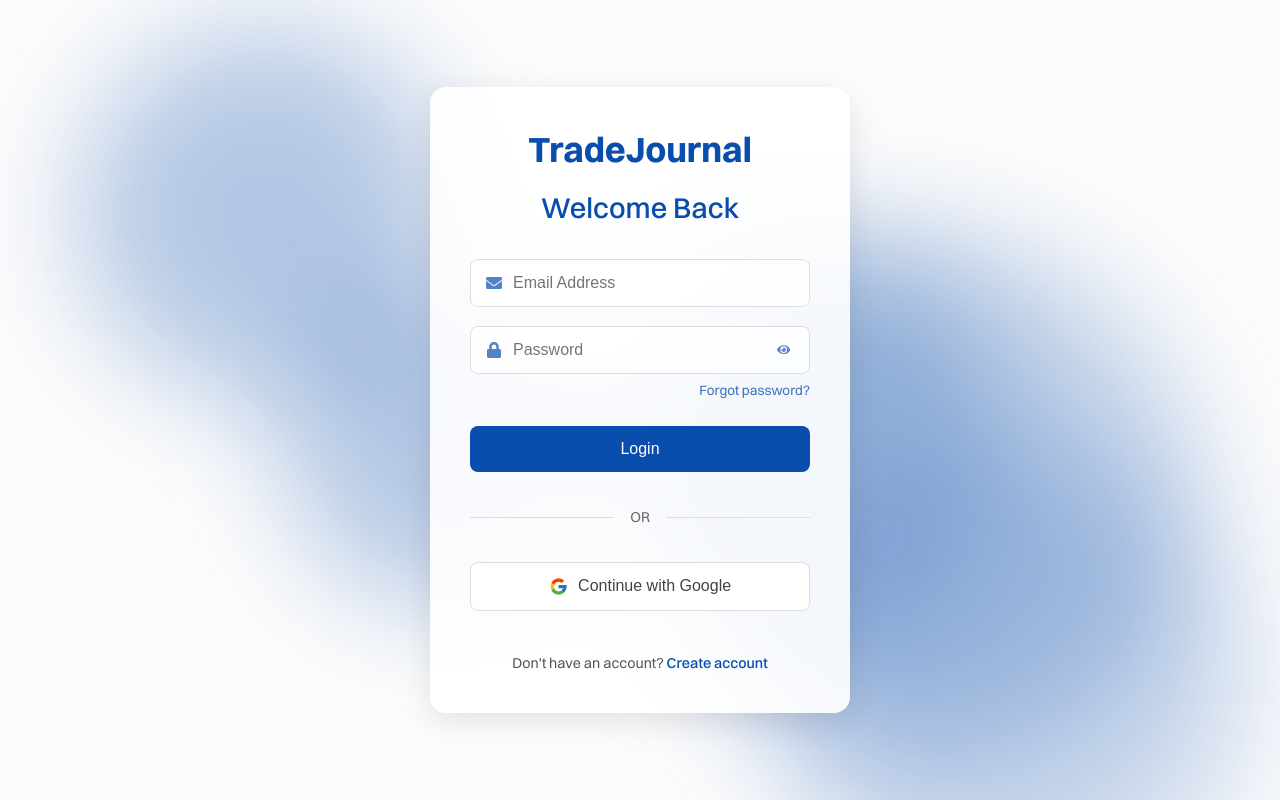
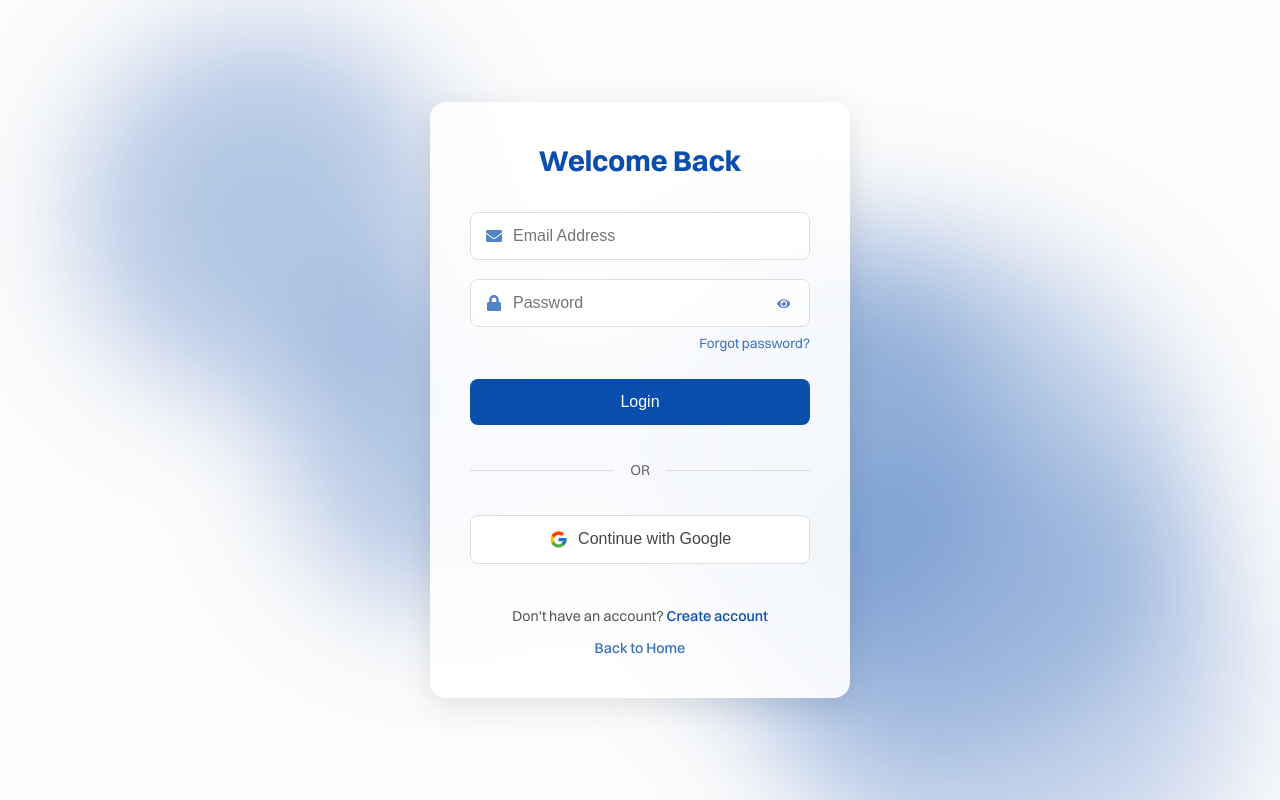
Before and after one commit to ayushcodes0/Tj-Frontend, a React (Vite) app: page /login in a window 1280 px wide. Built offline with nearby package versions, Linux system fonts and the light colour scheme.

Commit message:
login page change done

```diff
--- a/src/pages/Login/Login.module.css
+++ b/src/pages/Login/Login.module.css
@@ -30,6 +30,7 @@
     box-shadow: 0 0 20px 10px rgba(72, 64, 187, 0.2); /* Added glow */
 }
 
+/* Larger balls with more distinct movement */
 .ball1 {
     width: 350px;
     height: 350px;
@@ -113,30 +114,12 @@
     backdrop-filter: blur(4px);
 }
 
-
-.pageLogo {
-  display: block;
-  text-align: center;
-  margin-bottom: 1rem;
-  text-decoration: none;
-}
-
-.pageLogo h1 {
-  color: var(--primary-text);
-  font-size: 2.2rem;
-  font-weight: 700;
-  margin: 0;
-}
-
-
 .loginTitle {
     color: var(--primary-text);
     text-align: center;
     margin-bottom: 2rem;
     font-size: 1.8rem;
-    font-weight: 500;
 }
-
 
 .loginForm {
     display: flex;
@@ -266,6 +249,11 @@
   margin-top: 1.5rem;
   font-size: 0.9rem;
   color: #555;
+  /* Use flexbox for better alignment and spacing */
+  display: flex;
+  flex-direction: column;
+  align-items: center;
+  gap: 0.8rem; /* Creates space between the two lines */
 }
 
 .signupLink a {
@@ -278,7 +266,27 @@
   text-decoration: underline;
 }
 
-/* Add to your existing CSS */
+
+.goBackButton {
+  background: none;
+  border: none;
+  padding: 0;
+  font-family: inherit;
+  font-size: 0.9rem;
+  color: var(--primary-text);
+  font-weight: 500;
+  text-decoration: none;
+  opacity: 0.8;
+  cursor: pointer;
+  transition: opacity 0.2s ease-in-out;
+}
+
+.goBackButton:hover {
+  text-decoration: underline;
+  opacity: 1;
+}
+
+
 .passwordToggle {
   position: absolute;
   right: 16px;
--- a/src/pages/Login/Login.tsx
+++ b/src/pages/Login/Login.tsx
@@ -86,13 +86,10 @@ const Login = () => {
       </div>
 
       <div className={Styles.loginContent}>
-        <Link to="/" className={Styles.pageLogo}>
-          <h1>TradeJournal</h1>
-        </Link>
-
-        <h2 className={Styles.loginTitle}>Welcome Back</h2>
+        <h1 className={Styles.loginTitle}>Welcome Back</h1>
 
         <form onSubmit={handleSubmit} className={Styles.loginForm} noValidate>
+          {/* Email Field */}
           <div className={Styles.formGroup}>
             <div className={`${Styles.inputContainer} ${validationErrors.email ? Styles.inputError : ''}`}>
               <FaEnvelope className={Styles.inputIcon} />
@@ -165,7 +162,14 @@ const Login = () => {
           </button>
 
           <div className={Styles.signupLink}>
-            Don't have an account? <Link to="/register">Create account</Link>
+            <span>Don't have an account? <Link to="/register">Create account</Link></span>
+            <button
+                  type="button"
+                  onClick={() => navigate('/')}
+                  className={Styles.goBackButton}
+                >
+                  Back to Home
+                </button>
           </div>
         </form>
       </div>
--- a/src/pages/Register/Register.module.css
+++ b/src/pages/Register/Register.module.css
@@ -249,6 +249,11 @@
   margin-top: 1.5rem;
   font-size: 0.9rem;
   color: #555;
+  /* Use flexbox for better alignment and spacing */
+  display: flex;
+  flex-direction: column;
+  align-items: center;
+  gap: 0.8rem; /* Creates space between the two lines */
 }
 
 .loginLink a {
@@ -259,6 +264,26 @@
 
 .loginLink a:hover {
   text-decoration: underline;
+}
+
+
+.goBackButton {
+  background: none;
+  border: none;
+  padding: 0;
+  font-family: inherit;
+  font-size: 0.9rem;
+  color: var(--primary-text);
+  font-weight: 500;
+  text-decoration: none;
+  opacity: 0.8;
+  cursor: pointer;
+  transition: opacity 0.2s ease-in-out;
+}
+
+.goBackButton:hover {
+  text-decoration: underline;
+  opacity: 1;
 }
 
 
--- a/src/pages/Register/Register.tsx
+++ b/src/pages/Register/Register.tsx
@@ -182,7 +182,14 @@ const Register = () => {
           </button>
 
           <div className={Styles.loginLink}>
-            Already have an account? <Link to="/login">Sign in</Link>
+            <span>Already have an account? <Link to="/login">Sign in</Link></span>
+            <button
+                  type="button"
+                  onClick={() => navigate('/')}
+                  className={Styles.goBackButton}
+                >
+                  Back to Home
+                </button>
           </div>
         </form>
       </div>
```
Lines whose indentation alone changed are shown as unchanged.
